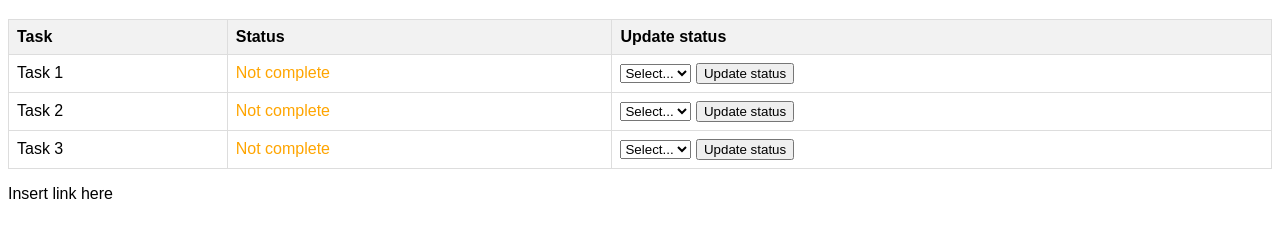
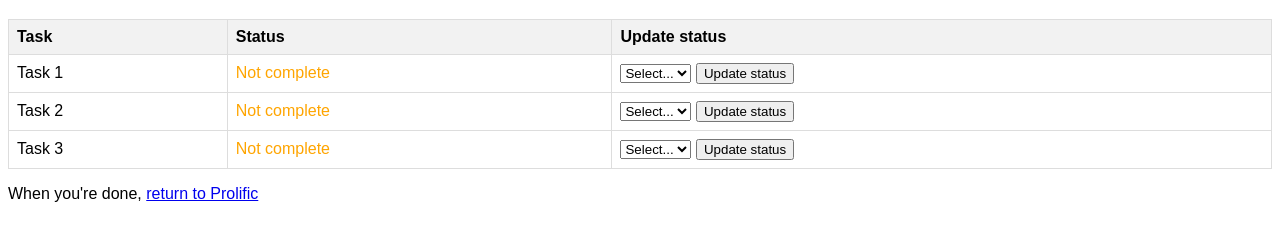
Before and after one commit to fluentinteraction/hjduiu2, a plain HTML site: page tasks.html in a window 1280 px wide. Shown: the part 61-302 px from the top of the page. Drawn offline with Linux system fonts and the light colour scheme; sample sign-in values are in the browser's storage.

Commit message:
Update tasks.html

```diff
--- a/tasks.html
+++ b/tasks.html
@@ -111,6 +111,6 @@
             </tr>
         </tbody>
     </table>
-    <p>Insert link here</p>
+     <p>When you're done, <a href="https://app.prolific.com/submissions/complete?cc=C23I99Q0">return to Prolific</a></p
 </body>
 </html>
```
